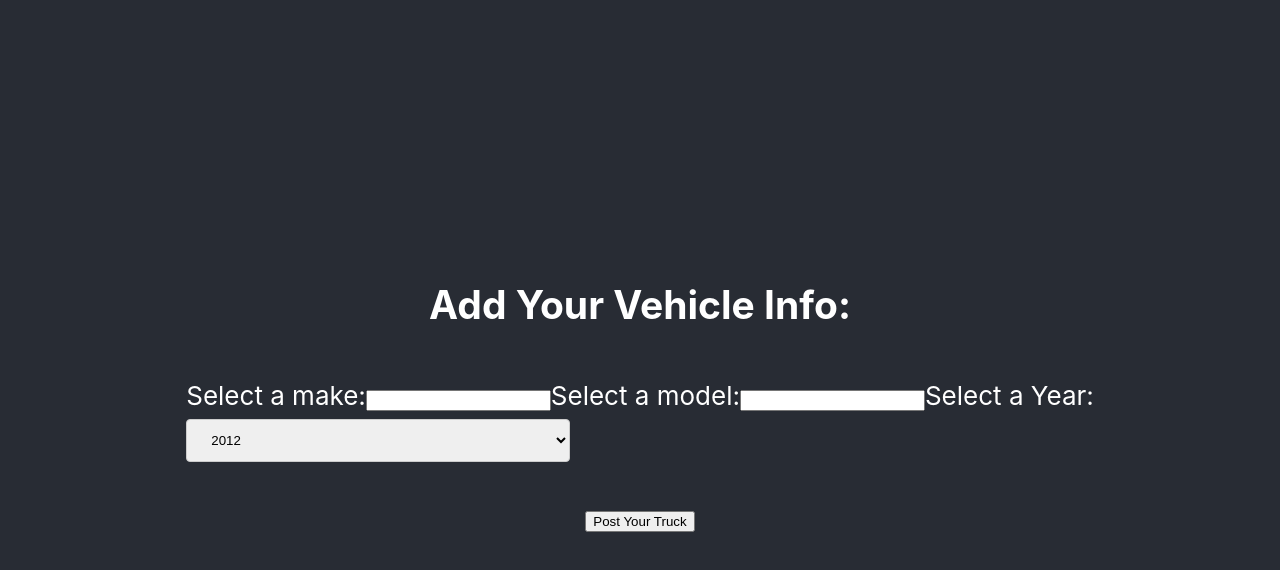
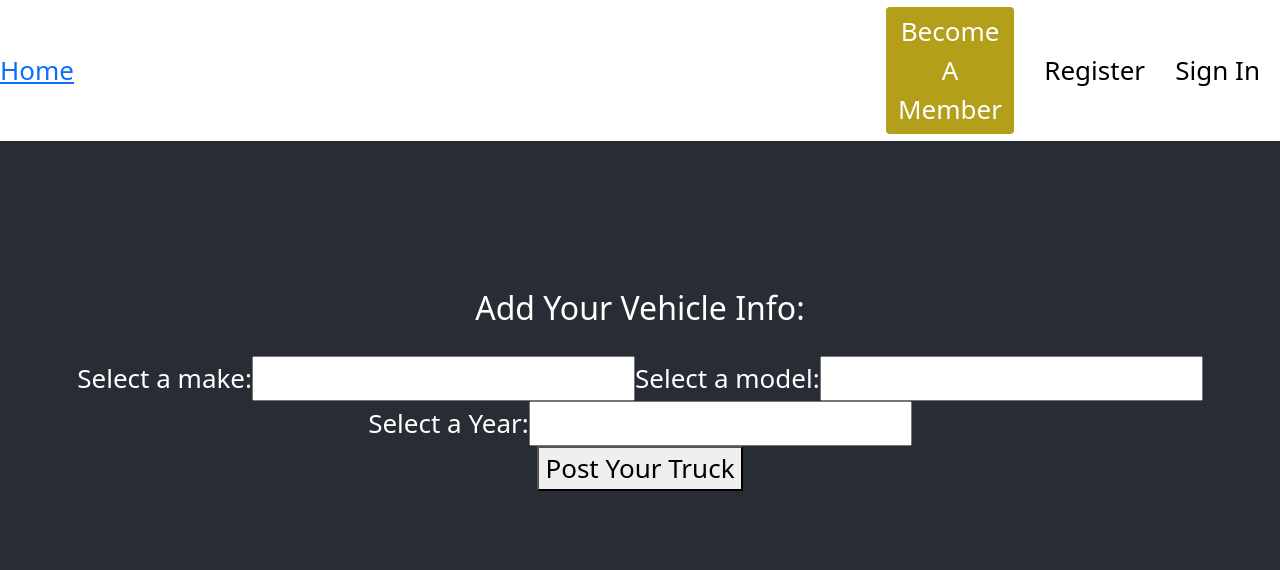
Before and after one commit to mhydara0624/FreightLoadboard, a React (Create React App) app in the folder client/: page /post-truck in a window 1280 px wide. Shown: the top 570 px of the page. Built offline with nearby package versions, Linux system fonts and the light colour scheme.

Commit message:
got to mvp

```diff
--- a/client/package.json
+++ b/client/package.json
@@ -3,11 +3,14 @@
   "version": "0.1.0",
   "private": true,
   "dependencies": {
+    "@material-ui/core": "^4.12.3",
     "@testing-library/jest-dom": "^5.14.1",
     "@testing-library/react": "^11.2.7",
     "@testing-library/user-event": "^12.8.3",
     "axios": "^0.23.0",
+    "bootstrap": "^5.1.3",
     "react": "^17.0.2",
+    "react-bootstrap": "^2.0.0-rc.1",
     "react-dom": "^17.0.2",
     "react-router-dom": "^5.3.0",
     "react-scripts": "4.0.3",
--- a/client/src/App.js
+++ b/client/src/App.js
@@ -1,5 +1,5 @@
 import './App.css'
-import { BrowserRouter as Router, Switch, Route, Link } from 'react-router-dom'
+import { BrowserRouter as Router, Switch, Route } from 'react-router-dom'
 import { GetProfile, GetBrokerProfile } from './services/UserServices'
 import { PostNewTruck } from './services/TruckServices'
 import ProtectedRoute from './components/ProtectedRoute'
@@ -9,6 +9,9 @@ import Register from './pages/Register'
 import { CheckSession } from './services/Auth'
 import PostTruck from './pages/PostTruck'
 import EditTruck from './pages/EditTruck'
+import Profile from './pages/Profile'
+import Navbar from './components/Navbar'
+import 'bootstrap/dist/css/bootstrap.min.css'
 
 function App(props) {
   const [authenticated, toggleAuthenticated] = useState(
@@ -36,12 +39,11 @@ function App(props) {
     getUserProfile()
   }, [user])
 
-  const handleSubmit = async (e, formData) => {
+  const handleSubmit = async (e, formData, history) => {
     e.preventDefault()
     const res = await PostNewTruck(formData)
     setTrucks(...trucks, res.data)
-    props.history.push('/profile')
-    props.history.go('/profile')
+    history.push('/profile')
   }
 
   const handleLogOut = () => {
@@ -68,7 +70,26 @@ function App(props) {
     <div className="App">
       <header className="App-header">
         <Router>
+          <Navbar
+            authenticated={authenticated}
+            user={user}
+            handleLogOut={handleLogOut}
+            {...props}
+          />
           <Switch>
+            <Route
+              exact
+              path="/profile"
+              component={(props) => (
+                <Profile
+                  {...props}
+                  userInfo={userInfo}
+                  getUserProfile={getUserProfile}
+                  trucks={trucks}
+                />
+              )}
+            />
+
             <Route
               exact
               path="/post-truck"
--- a/client/src/components/Navbar.js
+++ b/client/src/components/Navbar.js
@@ -0,0 +1,63 @@
+import { Link, NavLink, withRouter } from 'react-router-dom'
+import React, { useState, useEffect } from 'react'
+
+import './navbar.css'
+
+function NavBar({ authenticated, user, handleLogOut, props }) {
+  let authenticatedOptions
+  if (user) {
+    authenticatedOptions = (
+      <nav className="navBar_right">
+        <h4>Welcome Friend!</h4>
+        <NavLink to="/post-truck">
+          <button className="host_button">Add Your Trucks</button>
+        </NavLink>
+        <NavLink
+          to="/profile"
+          style={{ textDecoration: 'none', color: 'black' }}
+        >
+          Profile
+        </NavLink>
+        <NavLink
+          className="signout"
+          onClick={handleLogOut}
+          to="/"
+          style={{ textDecoration: 'none', color: 'black' }}
+        >
+          Sign Out
+        </NavLink>
+      </nav>
+    )
+  }
+
+  const publicOptions = (
+    <nav className="navBar_right">
+      <NavLink to="/register">
+        <button className="host_button">Become A Member</button>
+      </NavLink>
+      <NavLink
+        to="/register"
+        style={{ textDecoration: 'none', color: 'black' }}
+      >
+        Register
+      </NavLink>
+      <NavLink to="/login" style={{ textDecoration: 'none', color: 'black' }}>
+        Sign In
+      </NavLink>
+    </nav>
+  )
+  return (
+    <div className="navBar">
+      <Link to="/">Home</Link>
+
+      <div className="navBar_right">
+        {authenticated && user ? authenticatedOptions : publicOptions}
+        {/* {searchCars && (
+          <NavLink to={{ pathname: '/search', state: { searchCars } }} />
+        )} */}
+      </div>
+    </div>
+  )
+}
+
+export default withRouter(NavBar)
--- /dev/null
+++ b/client/src/components/navbar.css
@@ -0,0 +1,61 @@
+.navBar {
+  display: flex;
+  justify-content: space-between;
+  align-items: center;
+  position: fixed;
+  top: 0;
+  background-color: white;
+  z-index: 100;
+  width: 100%;
+}
+
+.navBar_logo {
+  background-color: black;
+  object-fit: contain;
+  height: 46px;
+  margin-left: 10px;
+  margin-top: 4px;
+  margin-bottom: 4px;
+  border-radius: 100%;
+}
+
+.navBar_center {
+  display: flex;
+  flex: 1;
+  align-items: center;
+  max-width: fit-content;
+  padding: 10px;
+  height: 21px;
+  border: 1px solid lightgray;
+  border-radius: 999px;
+}
+
+.search_form > input {
+  border: none;
+  width: 30vw;
+  padding: 10px;
+  outline-width: 0;
+}
+
+.navBar_right {
+  display: flex;
+  align-items: center;
+  justify-content: space-between;
+  width: 30vw;
+  margin-right: 10px;
+}
+
+.signout {
+  text-decoration: none;
+  margin-left: 6px;
+}
+.host_button {
+  width: 10vw;
+  background-color: #b39f19;
+  color: white;
+  padding: 5px 9px;
+  margin: 7px 0;
+  border: none;
+  border-radius: 4px;
+  cursor: pointer;
+}
--- a/client/src/pages/PostTruck.js
+++ b/client/src/pages/PostTruck.js
@@ -1,5 +1,5 @@
 import React, { useState, useEffect } from 'react'
-import { withRouter } from 'react-router-dom'
+import { withRouter, useHistory } from 'react-router-dom'
 
 function PostTruck(props) {
   const [formData, setFormData] = useState({
@@ -8,6 +8,8 @@ function PostTruck(props) {
     year: '',
     owner_id: props.userInfo.id
   })
+
+  let history = useHistory()
 
   const handleChange = (event) => {
     setFormData({ ...formData, [event.target.name]: event.target.value })
@@ -19,7 +21,7 @@ function PostTruck(props) {
         <div className="form_wrapper2">
           <h2 className="title_post_car">Add Your Vehicle Info:</h2>
           <form
-            onSubmit={(e) => props.handleSubmit(e, formData)}
+            onSubmit={(e) => props.handleSubmit(e, formData, history)}
             className="post_car_form"
           >
             <label for="make">Select a make:</label>
@@ -39,18 +41,14 @@ function PostTruck(props) {
               required
             />
             <label for="year">Select a Year:</label>
-            <select name="year" onChange={handleChange} value={formData.year}>
-              <option>2012</option>
-              <option>2013</option>
-              <option>2014</option>
-              <option>2015</option>
-              <option>2016</option>
-              <option>2017</option>
-              <option>2018</option>
-              <option>2019</option>
-              <option>2020</option>
-              <option>2021</option>
-            </select>
+            <input
+              onChange={handleChange}
+              type="year"
+              name="year"
+              value={formData.year}
+              required
+            />
+
             <br></br>
             <button className="post_button" type="submit">
               Post Your Truck
--- a/client/src/pages/Profile.js
+++ b/client/src/pages/Profile.js
@@ -1,6 +1,7 @@
 import { withRouter } from 'react-router-dom'
 import { NavLink } from 'react-router-dom'
 import { DeleteTruck } from '../services/TruckServices'
+import React, { useEffect, useState } from 'react'
 
 function Profile(props) {
   const [userTrucks, setUserTrucks] = useState([])
@@ -31,15 +32,15 @@ function Profile(props) {
         </div>
         <div className="user_cars">
           <h1> Your Garage</h1>
-          {userTruckss && (
+          {userTrucks && (
             <div>
               {' '}
               {userTrucks.map((truck) => (
-                <div className="user_car_card" key={car.id}>
+                <div className="user_car_card" key={truck.id}>
                   <button
                     className="remove"
                     onClick={() => {
-                      onClick(car.id)
+                      onClick(truck.id)
                     }}
                     style={{ cursor: 'pointer' }}
                   >
@@ -50,11 +51,11 @@ function Profile(props) {
                     to={`/profile/trucks/${truck.id}`}
                     style={{ textDecoration: 'none' }}
                   >
-                    <button>Edit Your Listing!</button>
+                    <button>Edit Your Truck!</button>
                   </NavLink>
-                  <h3>
+                  <h2>
                     {truck.make} {truck.year} {truck.model}
-                  </h3>
+                  </h2>
                 </div>
               ))}
             </div>
```
Also changed, not shown: client/src/pages/Broker.js (added), 1 other file (tests, documents, lock files or other folders).
